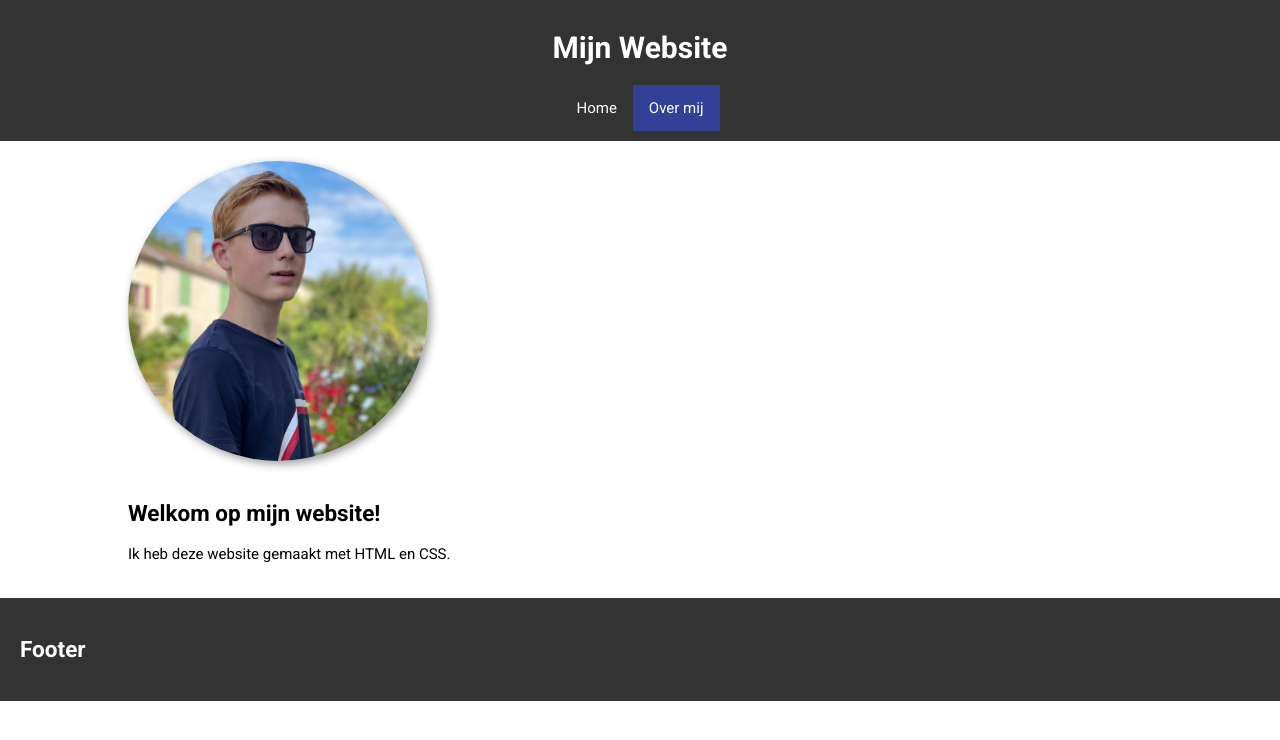
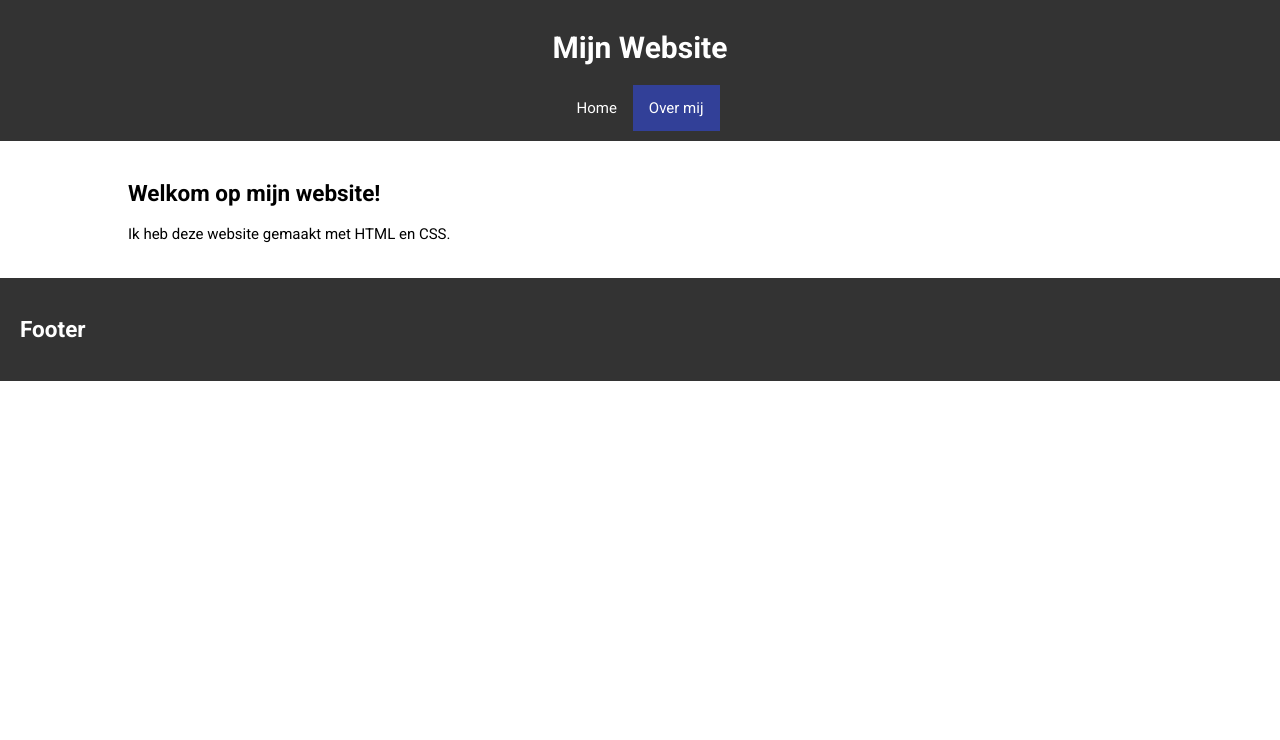
Before and after one commit to sethnienhuis/sethnienhuis.github.io, a plain HTML site: page about.html in a window 1280 px wide. Drawn offline with Linux system fonts and the light colour scheme.

Commit message:
Update about.html

```diff
--- a/about.html
+++ b/about.html
@@ -24,7 +24,6 @@
     </header>
 
     <main>
-        <img class=photoshadow src="Seth.JPG" alt="Een foto van mij">
         <section>
             <h1>Welkom op mijn website!</h1>
             <p>Ik heb deze website gemaakt met HTML en CSS.</p>
```
